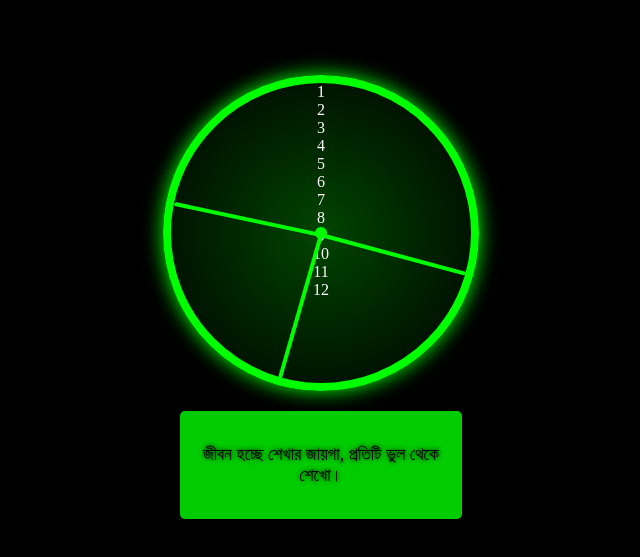
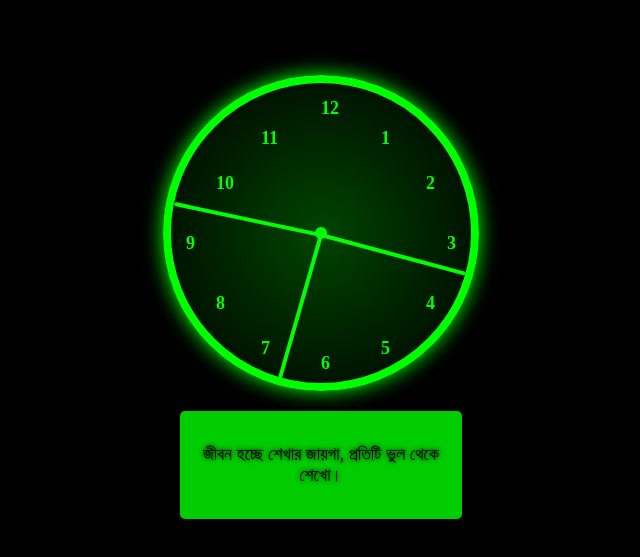
Before and after one commit to hsahnaf/Digital-clock, a plain HTML site: page index.html in a window 1280 px wide. Shown: the part 111-668 px from the top of the page, without its empty margins (319-959 px from the left). Drawn offline with Linux system fonts and the light colour scheme.

Commit message:
Update style.css

```diff
--- a/style.css
+++ b/style.css
@@ -49,6 +49,26 @@ body {
     border-radius: 2px;
 }
 
+.number {
+    position: absolute;
+    color: #00ff00;
+    font-size: 18px;
+    font-weight: bold;
+}
+
+.number-1 { top: 15%; left: 70%; }
+.number-2 { top: 30%; left: 85%; }
+.number-3 { top: 50%; left: 92%; }
+.number-4 { top: 70%; left: 85%; }
+.number-5 { top: 85%; left: 70%; }
+.number-6 { top: 90%; left: 50%; }
+.number-7 { top: 85%; left: 30%; }
+.number-8 { top: 70%; left: 15%; }
+.number-9 { top: 50%; left: 5%; }
+.number-10 { top: 30%; left: 15%; }
+.number-11 { top: 15%; left: 30%; }
+.number-12 { top: 5%; left: 50%; }
+
 .quote-box {
     margin-top: 20px;
     padding: 15px;
@@ -59,11 +79,5 @@ body {
     text-shadow: 0px 0px 5px black;
     width: 80%;
     max-width: 400px;
-    animation: fadeInOut 2s ease-in-out infinite;
-}
-
-@keyframes fadeInOut {
-    0% { opacity: 0; transform: translateY(-10px); }
-    50% { opacity: 1; transform: translateY(0px); }
-    100% { opacity: 0; transform: translateY(10px); }
-  }
+    text-align: center;
+    }
```
